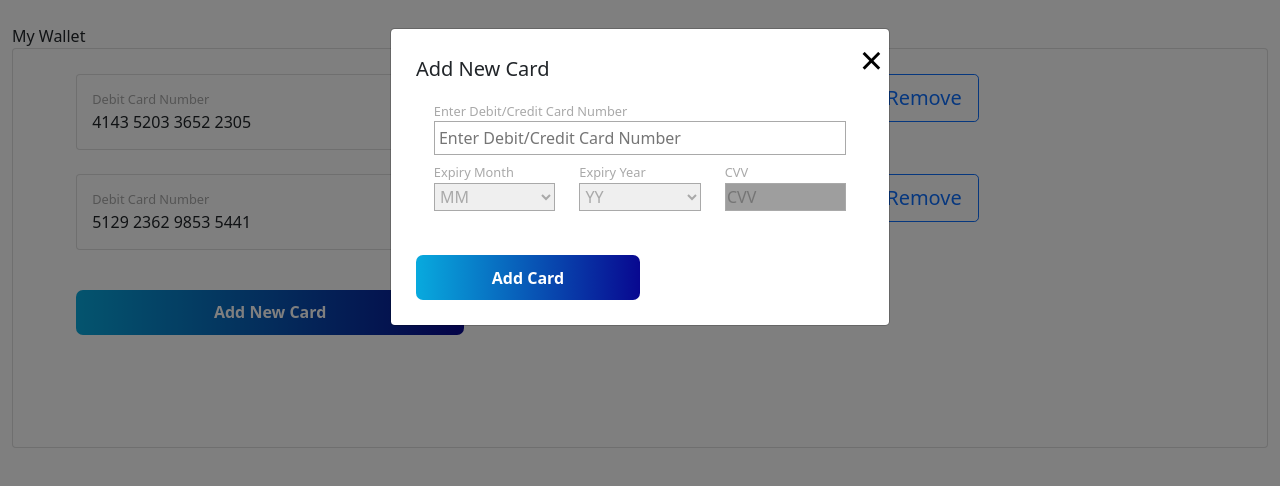
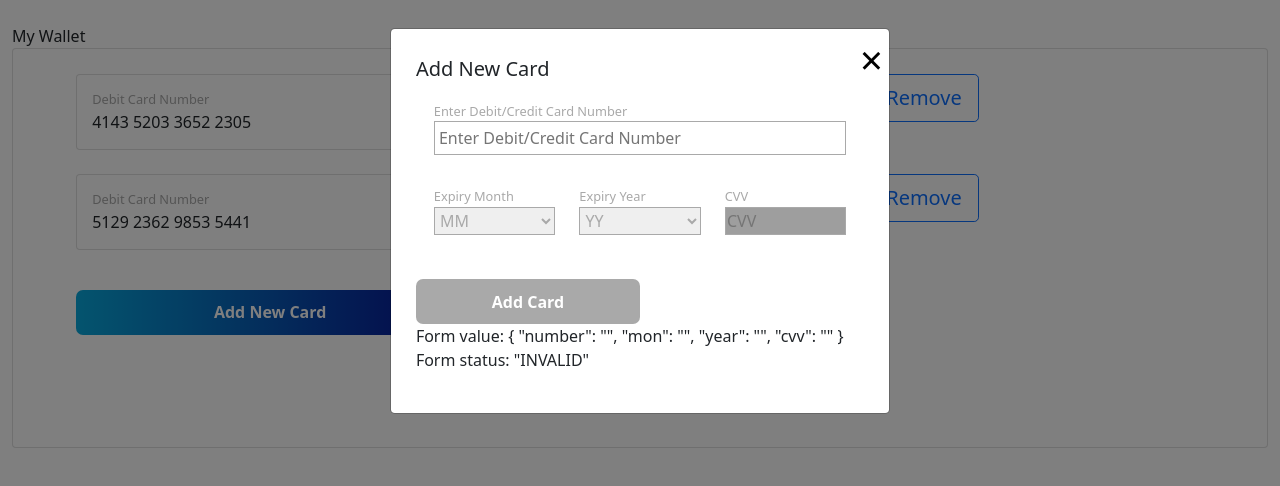
Before and after one commit to Swatiran/angular-ivy-kyvtud, an Angular app: page / in a window 1280 px wide. Both pictures are taken after a click on the button "Add New Card". Shown: the top 486 px of the page. Built offline with nearby package versions, Linux system fonts and the light colour scheme; grey boxes are pictures that could not be loaded.

Commit message:
4 files modified

```diff
--- a/src/app/app.component.css
+++ b/src/app/app.component.css
@@ -74,5 +74,9 @@ ul {
   padding-right: 17px;
 }
 p {
-  margin: 0;;
+  margin: 0;
 }
+#myForm:invalid .add {
+  background: darkgray;
+  background-image: none;
+}
--- a/src/app/app.component.html
+++ b/src/app/app.component.html
@@ -28,34 +28,39 @@
               <button type="button" class="close" aria-label="Close" (click)="onCloseHandled()"><span aria-hidden="true">&times;</span></button>
             </span>
             <h5 class="modal-title">Add New Card</h5>
+            <form id="myForm" (ngSubmit)="addCard()" [formGroup]="myForm">
               <div style="padding:4%">
+                <div class="">
                   <label class="label" for="number">Enter Debit/Credit Card Number</label>
-              <input type="text" maxlength="19" pattern="\d{19}" class="inp" id="number" placeholder="Enter Debit/Credit Card Number" [(ngModel)]="cNum" (input)="changelogo()">
+                  <input type="text" maxlength="19" pattern="\d{19}" class="inp " formControlName="number" id="number" placeholder="Enter Debit/Credit Card Number" required [(ngModel)]="cNum"  (input)="changelogo()">
+                </div>
                 <br>
                 <div class="row">
-                <div class="col-md-4">
+                  <div class="col-md-4 ">
                     <label class="label" for="mm">Expiry Month</label>
-                  <select class="inp" id="mm" [(ngModel)]="mon">
+                    <select class="inp " id="mm" [(ngModel)]="mon" formControlName="mon"  required>
                   <option value="" selected disabled hidden>MM</option>
                   <option *ngFor="let data of monthList">{{data}}</option>
                 </select>
                   </div>
                   <div class="col-md-4">
                     <label class="label" for="yy">Expiry Year</label>
-                  <select class="inp" id="yy" [(ngModel)]="year">
+                    <select class="inp" id="yy" [(ngModel)]="year" formControlName="year"  required>
                   <option value="" selected disabled hidden>YY</option>
                   <option *ngFor="let data of yearList">{{data}}</option>
                 </select>
                   </div>
                   <div class="col-md-4">
                     <label class="label" for="cvv">CVV</label>
-                  <input type="text" maxlength="3" pattern="\d{3}" class="inp" id="cvv" placeholder="CVV" [(ngModel)]="cvv">
+                    <input type="text" maxlength="3" pattern="\d{3}" class="inp" formControlName="cvv" id="cvv" placeholder="CVV"  required [(ngModel)]="cvv" >
                   </div>
                 </div>
               </div>
               <br>
-            <button type="button" class="col-md-6 add" (click)="onCloseHandled();addCard()" >Add Card</button>
-
+              <button type="submit" class="col-md-6 add" (click)="onCloseHandled()" [disabled]="myForm.invalid">Add Card</button>
+              <p>Form value: {{ myForm.value | json }}</p>
+              <p>Form status: {{ myForm.status | json }}</p>
+            </form>
           </div>
         </div>
       </div>
--- a/src/app/app.component.ts
+++ b/src/app/app.component.ts
@@ -1,6 +1,6 @@
 import { Component, OnInit, VERSION, ViewChild } from '@angular/core';
 import { AppService } from './app.service';
-// import cardData from 'src/assets/cardDetails.json';
+import { FormGroup, FormBuilder, Validators } from '@angular/forms';
 
 @Component({
   selector: 'my-app',
@@ -8,9 +8,8 @@ import { AppService } from './app.service';
   styleUrls: ['./app.component.css']
 })
 export class AppComponent implements OnInit {
-  constructor(private service: AppService) {
+  constructor(private service: AppService, private builder: FormBuilder) {
     this.thisYear = new Date().getFullYear();
-
   }
 
   thisYear: any;
@@ -41,6 +40,7 @@ export class AppComponent implements OnInit {
   cvv: String = '';
   mon: String = '';
   year: String = '';
+  myForm: FormGroup;
 
   openModal(value) {
     if (value == 'add') {
@@ -95,11 +95,20 @@ export class AppComponent implements OnInit {
     inp.style.paddingRight = '70px';
 
     document.getElementById('number').addEventListener('input', e => {
-      (<HTMLInputElement>e.target).value = (<HTMLInputElement>e.target).value.replace(/[^\dA-Z]/g, '').replace(/(.{4})/g, '$1 ').trim();
+      (<HTMLInputElement>e.target).value = (<HTMLInputElement>e.target).value
+        .replace(/[^\dA-Z]/g, '')
+        .replace(/(.{4})/g, '$1 ')
+        .trim();
     });
   }
 
   ngOnInit() {
+    this.myForm = this.builder.group({
+      number: ['', Validators.required],
+      mon: ['', Validators.required],
+      year: ['', Validators.required],
+      cvv: ['', Validators.required]
+    });
     this.service.getJSON().subscribe(data => {
       this.dataList = data;
     });
--- a/src/app/app.module.ts
+++ b/src/app/app.module.ts
@@ -1,13 +1,13 @@
 import { NgModule, OnInit } from '@angular/core';
 import { BrowserModule } from '@angular/platform-browser';
-import { FormsModule } from '@angular/forms';
+import { FormsModule, ReactiveFormsModule } from '@angular/forms';
 
 import { AppComponent } from './app.component';
 import { AppService } from './app.service';
 import { HttpClientModule } from '@angular/common/http';
 
 @NgModule({
-  imports: [BrowserModule, FormsModule, HttpClientModule],
+  imports: [BrowserModule, FormsModule, ReactiveFormsModule, HttpClientModule],
   declarations: [AppComponent],
   bootstrap: [AppComponent],
   providers: [AppService]
```
Lines whose indentation alone changed are shown as unchanged.
